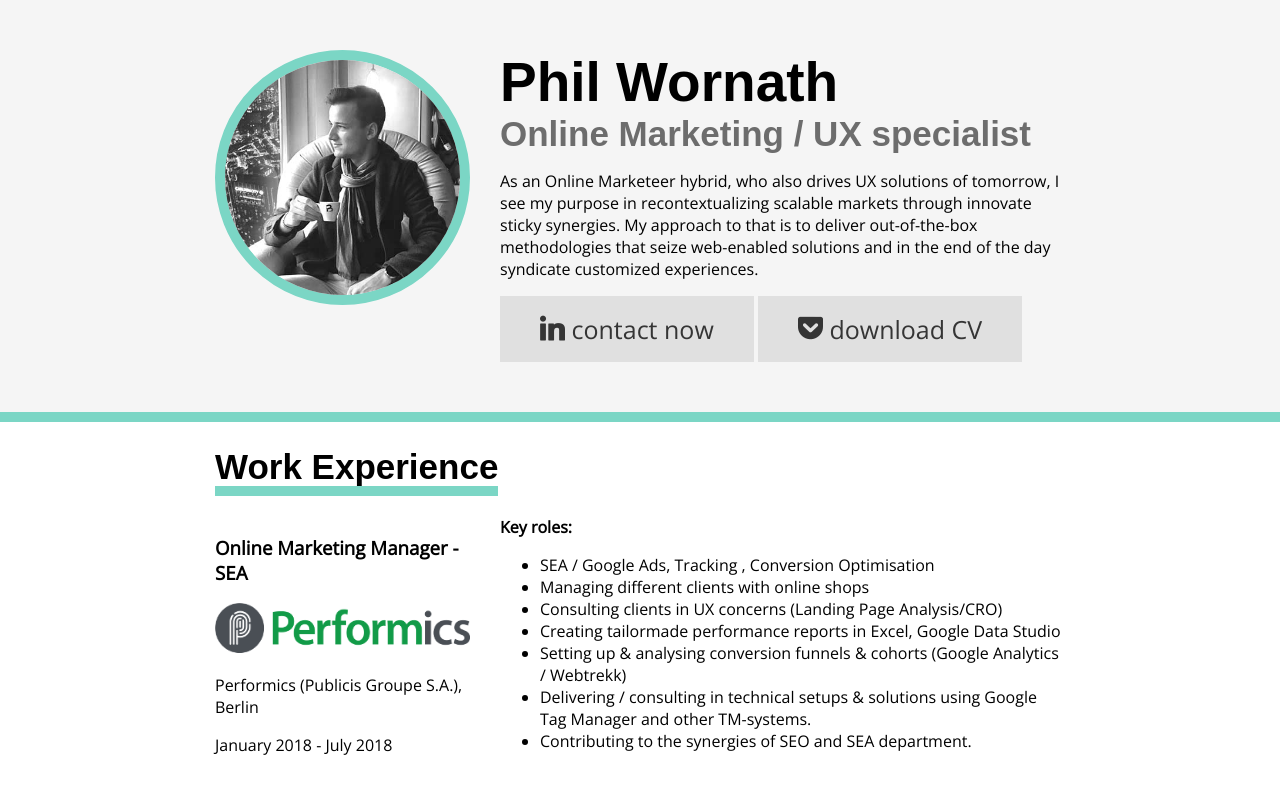
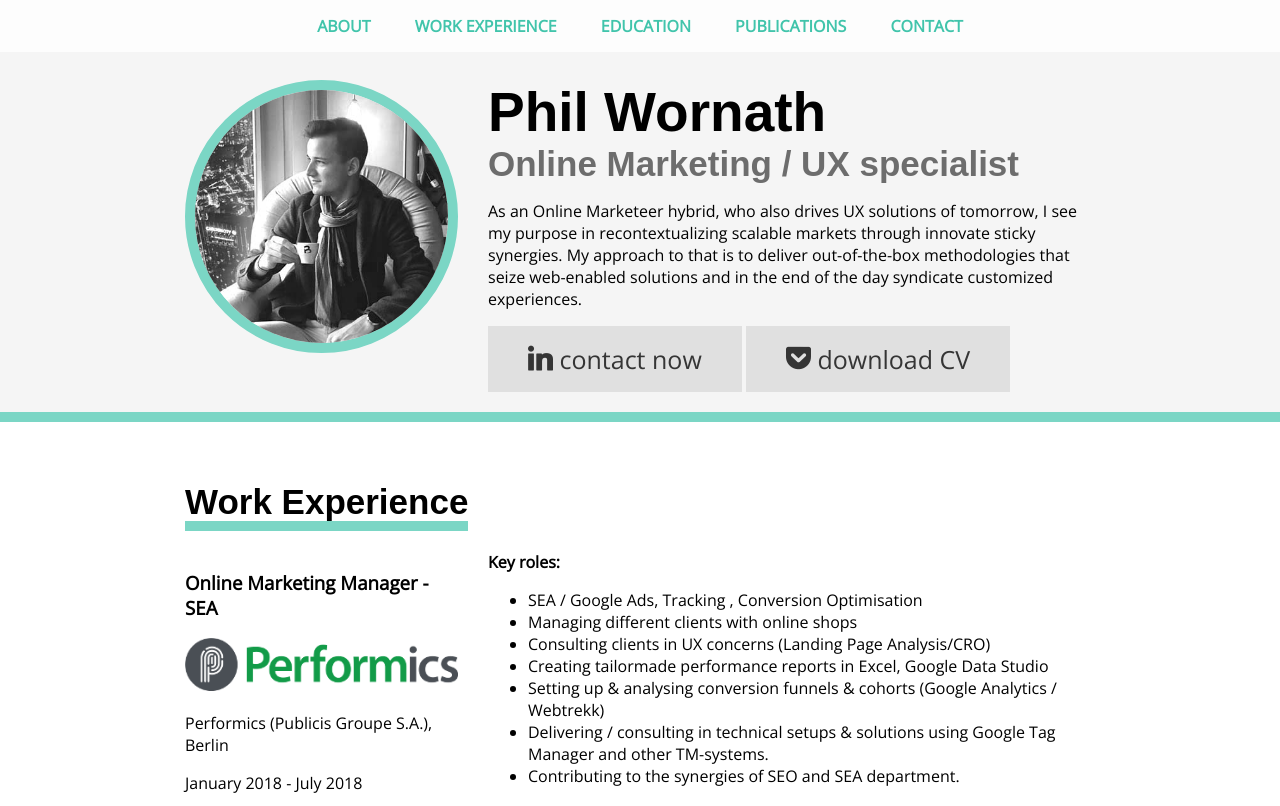
Before and after one commit to philffm/PhilWornath_CV, a plain HTML site: page index.html in a window 1280 px wide. Shown: the top 806 px of the page. Drawn offline with nearby package versions, Linux system fonts and the light colour scheme.

Commit message:
3. Tips and Tools
- added menu

```diff
--- a/css/styles.css
+++ b/css/styles.css
@@ -36,8 +36,8 @@ font-size: 55px;
 }
 h2 {
     font-size: 35px;
-    margin-top: 0;
-}
+    margin-top: 35px;
+  }
 
 quoteline {
   font-size: 35px;
@@ -52,11 +52,11 @@ a:hover {
 .content-wrap {
   max-width: 950px;
   margin: 0 auto;
-  padding: 50px;
+  padding: 20px;
   overflow: hidden;
 }
 .content-wrap.slim {
-  padding: 0 50px;
+  padding: 0 20px;
 }
 .col-narrow {
   width: 30%;
@@ -114,6 +114,8 @@ header h2 {
 
 /* Header styles only */
 header {
+    padding-top: 60px;
+    position: relative;
     border-bottom: 10px solid #7bd6c5;
   }
 
@@ -129,6 +131,25 @@ footer {
 .contact-info a {
     padding: 10px;
     display: inline-block;
+}
+
+
+
+/* Navigation
+-------------------------*/
+nav {
+  text-align: center;
+  background: #fffc;
+  position: fixed;
+  top: 0;
+  width: 100%;
+}
+nav a {
+  display: inline-block;
+  padding: 15px 20px;
+  text-decoration: none;
+  text-transform: uppercase;
+  font-weight: 700;
 }
 
 /* Work Experience
--- a/index.html
+++ b/index.html
@@ -12,7 +12,15 @@
    </head>
 <body>
     <!-- // Intro -->
-    <header>
+    <header id="about" class="about">
+        <nav>
+            <a href="#about">About</a>
+            <a href="#work">Work Experience</a>
+            <a href="#education">Education</a>
+            <a href="#publications">Publications</a>
+            <a href="#contact">Contact</a>
+        </nav>
+
         <div class="content-wrap">
             <img class="profile-img col-narrow" src="img/phil.jpg" alt="Phil Wornath">
             <div class="col-wide padding">
@@ -29,7 +37,7 @@
 
     <main>
         <!-- // Work Experience -->
-        <section class="work">
+        <section id="work" class="work">
             <div class="content-wrap slim">
                 <h2><span>Work Experience</span></h2>
             </div>
@@ -121,7 +129,7 @@
 
 
         <!-- // Education -->
-        <section class="education">
+        <section id="education" class="education">
             <div class="content-wrap">
                 <h2><span>Education & Qualifications</span></h2>
                     <div class='col-wide'>
@@ -169,7 +177,7 @@
 
 
         <!-- // Certificates -->
-        <section class="publications">
+        <section id="publications" class="publications">
                 <div class="content-wrap">
                     <h2><span>Publications</span></h2>
                     <!-- School 1 details. -->
@@ -186,7 +194,7 @@
 
 
     <!-- // Footer & contact info -->
-    <footer>
+    <footer id="contact">
             <div class="content-wrap">
 
         <h2>Let's get in Touch!</h2>
@@ -194,7 +202,7 @@
 
 
         <!-- Social media links. Add or remove any networks. -->
-        <nav id="social">
+        <div id="social">
                 <li><a class="button social" href="https://www.linkedin.com/in/phw/" target="_blank"><span class="socicon-linkedin"></span></a></li>
                 <li><a class="button social" href="mailto:phil@philwornath.de"><span class="socicon-mail"></span></a></li>
                 <li><a class="button social" href="http://philwornath.com.com" target="_blank"><span class="socicon-internet"></span></a></li>
```
